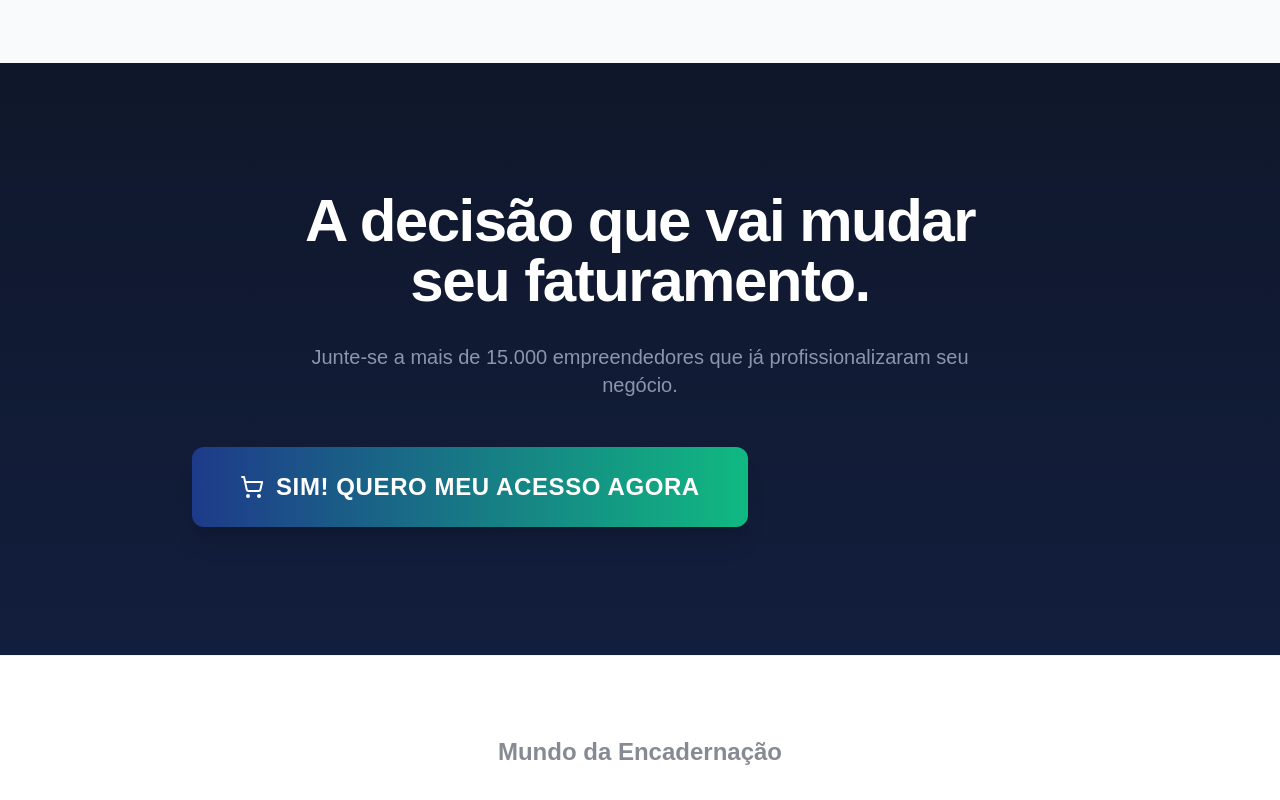
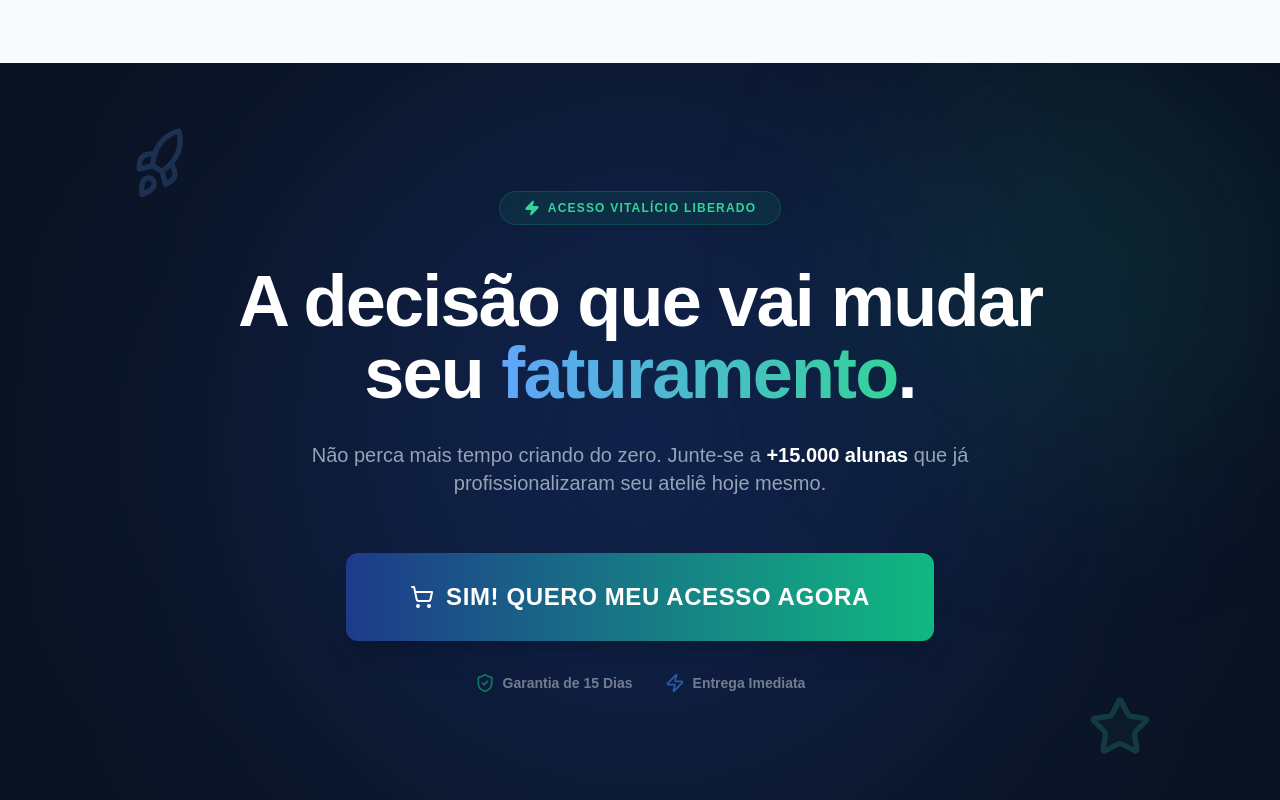
Before and after one commit to lucasmiralhasborges/mundodaencaderna-o, a React (Vite) app: page / in a window 1280 px wide. Shown: the part 7900-8700 px from the top of the page. Built offline with nearby package versions, Linux system fonts and the light colour scheme.

Commit message:
[dyad] Transformando a seção final em uma chamada de alto impacto com design escuro, elementos flutuantes e gatilhos mentais. - wrote 2 file(s)

```diff
--- /dev/null
+++ b/src/components/landing/ClosingCTA.tsx
@@ -0,0 +1,91 @@
+"use client";
+
+import React from 'react';
+import { motion } from 'framer-motion';
+import CTAButton from './CTAButton';
+import { ShieldCheck, Zap, Star, Rocket } from 'lucide-react';
+
+const ClosingCTA = () => {
+  return (
+    <section className="py-32 px-4 text-center bg-[#0B1222] relative overflow-hidden">
+      {/* Background Effects */}
+      <div className="absolute top-0 left-1/2 -translate-x-1/2 w-full h-full pointer-events-none">
+        <div className="absolute top-1/2 left-1/2 -translate-x-1/2 -translate-y-1/2 w-[800px] h-[800px] bg-blue-600/20 blur-[150px] rounded-full"></div>
+        <div className="absolute top-0 right-0 w-[400px] h-[400px] bg-emerald-500/10 blur-[100px] rounded-full"></div>
+      </div>
+
+      {/* Floating Elements */}
+      <motion.div
+        animate={{ y: [0, -20, 0] }}
+        transition={{ duration: 4, repeat: Infinity, ease: "easeInOut" }}
+        className="absolute top-20 left-[10%] opacity-20 hidden lg:block"
+      >
+        <Rocket className="w-16 h-16 text-blue-400 rotate-[-15deg]" />
+      </motion.div>
+      <motion.div
+        animate={{ y: [0, 20, 0] }}
+        transition={{ duration: 5, repeat: Infinity, ease: "easeInOut" }}
+        className="absolute bottom-20 right-[10%] opacity-20 hidden lg:block"
+      >
+        <Star className="w-16 h-16 text-emerald-400 fill-emerald-400/20" />
+      </motion.div>
+
+      <div className="max-w-4xl mx-auto relative z-10">
+        <motion.div
+          initial={{ opacity: 0, scale: 0.9 }}
+          whileInView={{ opacity: 1, scale: 1 }}
+          viewport={{ once: true }}
+          className="inline-flex items-center gap-2 bg-emerald-500/10 border border-emerald-500/20 text-emerald-400 px-6 py-2 rounded-full text-xs font-black uppercase tracking-widest mb-10"
+        >
+          <Zap className="w-4 h-4 fill-emerald-400" />
+          Acesso Vitalício Liberado
+        </motion.div>
+
+        <motion.h2
+          initial={{ opacity: 0, y: 20 }}
+          whileInView={{ opacity: 1, y: 0 }}
+          viewport={{ once: true }}
+          className="text-4xl sm:text-6xl lg:text-7xl font-black text-white mb-8 leading-[1.1] tracking-tight"
+        >
+          A decisão que vai mudar <br />
+          seu <span className="text-transparent bg-clip-text bg-gradient-to-r from-blue-400 to-emerald-400">faturamento</span>.
+        </motion.h2>
+
+        <motion.p
+          initial={{ opacity: 0, y: 20 }}
+          whileInView={{ opacity: 1, y: 0 }}
+          transition={{ delay: 0.1 }}
+          viewport={{ once: true }}
+          className="text-slate-400 text-lg sm:text-xl mb-14 max-w-2xl mx-auto leading-relaxed font-medium"
+        >
+          Não perca mais tempo criando do zero. Junte-se a <span className="text-white font-bold">+15.000 alunas</span> que já profissionalizaram seu ateliê hoje mesmo.
+        </motion.p>
+
+        <motion.div
+          initial={{ opacity: 0, y: 20 }}
+          whileInView={{ opacity: 1, y: 0 }}
+          transition={{ delay: 0.2 }}
+          viewport={{ once: true }}
+          className="flex flex-col items-center gap-8"
+        >
+          <CTAButton className="!py-7 !px-16 !text-2xl shadow-[0_20px_50px_rgba(16,185,129,0.3)] hover:shadow-[0_25px_60px_rgba(16,185,129,0.4)]">
+            SIM! QUERO MEU ACESSO AGORA
+          </CTAButton>
+
+          <div className="flex flex-wrap justify-center gap-8 opacity-60">
+            <div className="flex items-center gap-2 text-white/70 text-sm font-bold">
+              <ShieldCheck className="w-5 h-5 text-emerald-500" />
+              Garantia de 15 Dias
+            </div>
+            <div className="flex items-center gap-2 text-white/70 text-sm font-bold">
+              <Zap className="w-5 h-5 text-blue-500" />
+              Entrega Imediata
+            </div>
+          </div>
+        </motion.div>
+      </div>
+    </section>
+  );
+};
+
+export default ClosingCTA;
--- a/src/pages/Index.tsx
+++ b/src/pages/Index.tsx
@@ -10,7 +10,7 @@ import Pricing from '@/components/landing/Pricing';
 import Guarantee from '@/components/landing/Guarantee';
 import About from '@/components/landing/About';
 import FAQ from '@/components/landing/FAQ';
-import CTAButton from '@/components/landing/CTAButton';
+import ClosingCTA from '@/components/landing/ClosingCTA';
 import { MadeWithDyad } from "@/components/made-with-dyad";
 import { motion, useScroll, useSpring } from "framer-motion";
 
@@ -67,25 +67,7 @@ const Index = () => {
         <FAQ />
 
         {/* Closing CTA */}
-        <section className="py-32 px-4 text-center bg-slate-900 relative overflow-hidden">
-          <div className="absolute inset-0 bg-gradient-to-t from-blue-900/20 to-transparent"></div>
-          <motion.div
-            initial={{ opacity: 0, y: 20 }}
-            whileInView={{ opacity: 1, y: 0 }}
-            viewport={{ once: true }}
-            className="max-w-4xl mx-auto relative z-10"
-          >
-            <h2 className="text-4xl sm:text-6xl font-extrabold text-white mb-8 leading-tight">
-              A decisão que vai mudar <br />seu faturamento.
-            </h2>
-            <p className="text-blue-100/60 text-xl mb-12 max-w-2xl mx-auto">
-              Junte-se a mais de 15.000 empreendedores que já profissionalizaram seu negócio.
-            </p>
-            <CTAButton className="!py-6 !px-12 !text-2xl">
-              SIM! QUERO MEU ACESSO AGORA
-            </CTAButton>
-          </motion.div>
-        </section>
+        <ClosingCTA />
       </main>
 
       <footer className="py-20 px-4 bg-white border-t border-slate-100 text-center">
```
